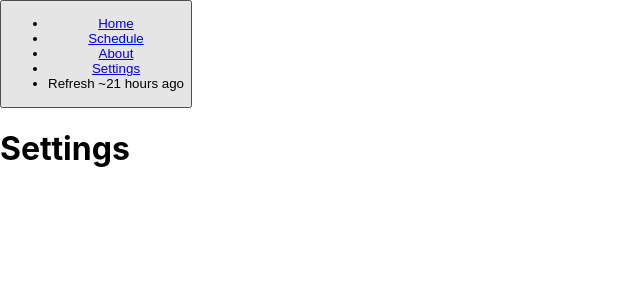
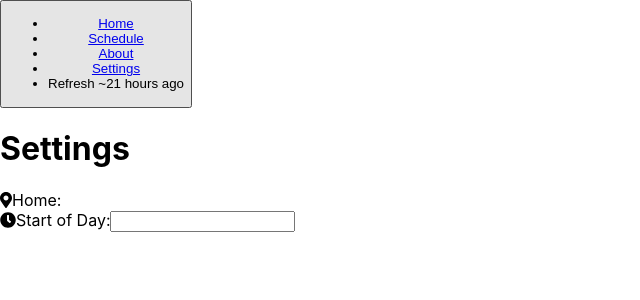
Before and after one commit to fatimanguyen2/accordingly, a React (Create React App) app in the folder client/: page /settings in a window 1280 px wide. Shown: the top 300 px of the page, without its empty margins (0-640 px from the left). Built offline with nearby package versions, Linux system fonts and the light colour scheme.

Commit message:
add icon to input label

```diff
--- a/client/src/components/Button.jsx
+++ b/client/src/components/Button.jsx
@@ -1,5 +1,5 @@
 import React from 'react';
 
-export default function Button(props) {
+export const Button = props => {
   return <button onClick={props.onClick}>{props.children}</button>
-}
+};
--- a/client/src/components/Schedule/EventListItem.jsx
+++ b/client/src/components/Schedule/EventListItem.jsx
@@ -4,7 +4,7 @@ import { FontAwesomeIcon } from '@fortawesome/react-fontawesome';
 import { faMapMarkerAlt, faClock, faTrash } from '@fortawesome/free-solid-svg-icons';
 
 import RepeatList from './RepeatList';
-import Button from '../Button'
+import { Button } from '../Button'
 
 const NORMAL = 'normal';
 const DELETE = 'delete';
--- a/client/src/components/Settings.jsx
+++ b/client/src/components/Settings.jsx
@@ -1,14 +1,24 @@
 import React, { Fragment, useState } from 'react';
+import {Button} from './Button';
 
 import { FontAwesomeIcon } from '@fortawesome/react-fontawesome';
 import { faMapMarkerAlt, faClock } from '@fortawesome/free-solid-svg-icons';
 
 export const Settings = props => {
+  const [address, setAddress] = useState('');
+  const [startOfDay, setStartOfDay] = useState('');
+
   return (
     <Fragment>
       {props.loggedIn ?
         <div>
           <h1>Settings</h1>
+          <form autoComplete='off' onSubmit={event => event.preventDefault()}>
+            <label><FontAwesomeIcon icon={faMapMarkerAlt}/>Home:</label><br/>
+            <label for='startOfDay'><FontAwesomeIcon icon={faClock}/>Start of Day:</label>
+            <input id='startOfDay' value={startOfDay}/>
+          </form>
+          {/* <Button>Save</Button> */}
 
         </div> :
         <div><h1>Please register/log in.</h1></div>
```
